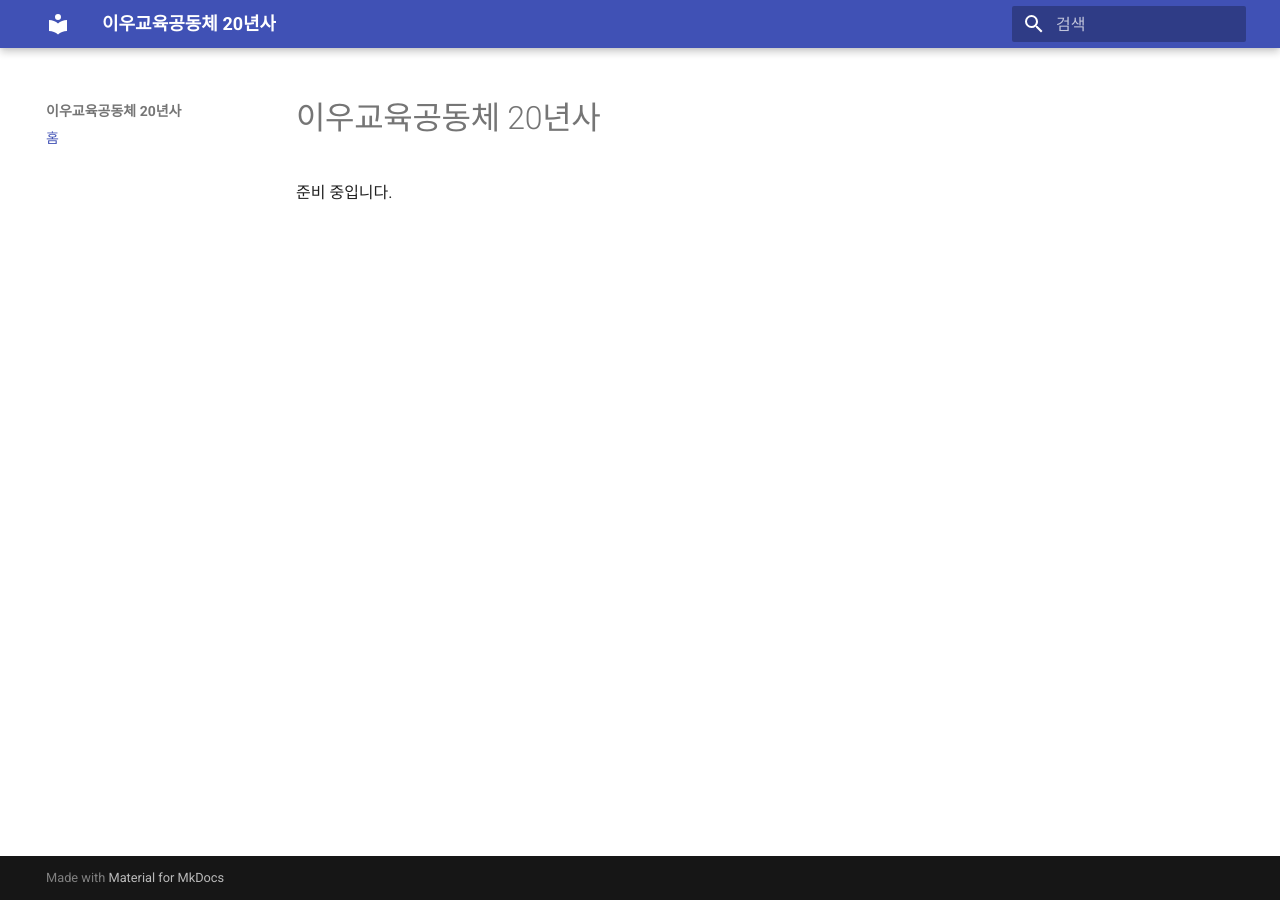
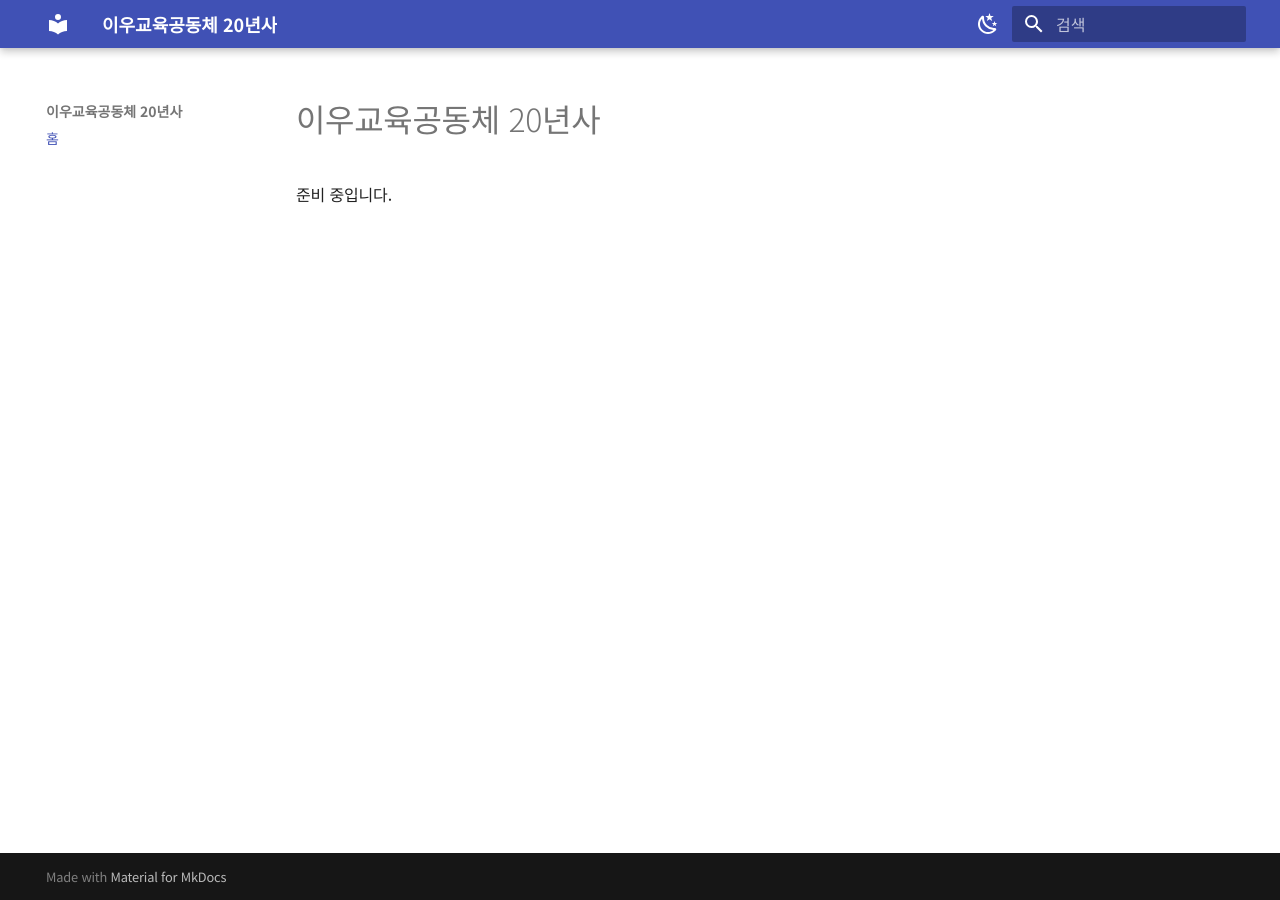
Before and after one commit to ewooeducommunity/ewoo-20years, an MkDocs documentation site: the page built from docs/index.md, in a window 1280 px wide. Built offline with MkDocs 1.6.1 and Material for MkDocs 9.7.7, drawn with Linux system fonts in a browser that asks for light colours.

Commit message:
feat: enable material features and korean typography

```diff
--- /dev/null
+++ b/docs/stylesheets/extra.css
@@ -0,0 +1,20 @@
+/* 본문 줄 간격 · 자간 미세조정 */
+.md-typeset {
+  line-height: 1.8;
+  letter-spacing: -0.01em;
+}
+
+/* 인용문에 좌측 세로선 강조 */
+.md-typeset blockquote {
+  border-left-width: 4px;
+}
+
+/* 각주 번호 크기 */
+.md-typeset .footnote-ref {
+  font-size: 0.75em;
+}
+
+/* 표 헤더에 살짝 강한 대비 */
+.md-typeset table th {
+  font-weight: 600;
+}
--- a/mkdocs.yml
+++ b/mkdocs.yml
@@ -6,6 +6,60 @@ use_directory_urls: true
 theme:
   name: material
   language: ko
+  features:
+    - navigation.instant
+    - navigation.tracking
+    - navigation.sections
+    - navigation.top
+    - navigation.footer
+    - toc.follow
+    - search.suggest
+    - search.highlight
+    - content.action.edit
+    - content.code.copy
+  palette:
+    - media: "(prefers-color-scheme: light)"
+      scheme: default
+      primary: indigo
+      accent: indigo
+      toggle:
+        icon: material/weather-night
+        name: 다크 모드로 전환
+    - media: "(prefers-color-scheme: dark)"
+      scheme: slate
+      primary: indigo
+      accent: indigo
+      toggle:
+        icon: material/weather-sunny
+        name: 라이트 모드로 전환
+  font:
+    text: Noto Sans KR
+    code: JetBrains Mono
+  icon:
+    repo: fontawesome/brands/github
+
+extra_css:
+  - stylesheets/extra.css
+
+markdown_extensions:
+  - admonition
+  - attr_list
+  - md_in_html
+  - footnotes
+  - tables
+  - toc:
+      permalink: true
+      permalink_title: 이 문단으로 링크
+  - pymdownx.details
+  - pymdownx.superfences
+  - pymdownx.tabbed:
+      alternate_style: true
+  - pymdownx.tasklist:
+      custom_checkbox: true
+
+plugins:
+  - search:
+      lang: ko
 
 nav:
   - 홈: index.md
```
